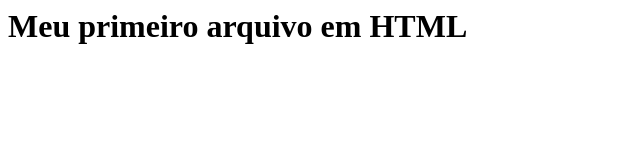
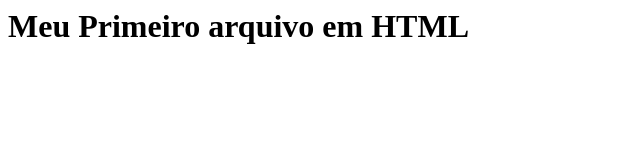
Before and after one commit to LouisianeHagata/primeiro-repositorio, a plain HTML site: page index.html in a window 1280 px wide. Shown: the whole page, without its empty margins (0-640 px from the left). Drawn offline with Linux system fonts and the light colour scheme.

Commit message:
criando meu primeiro arquivo em html

```diff
--- a/index.html
+++ b/index.html
@@ -1,3 +1,3 @@
 <html>
-<h1>Meu primeiro arquivo em HTML<h1>
+  <h1>Meu Primeiro arquivo em HTML</h1>
 </html>
```
